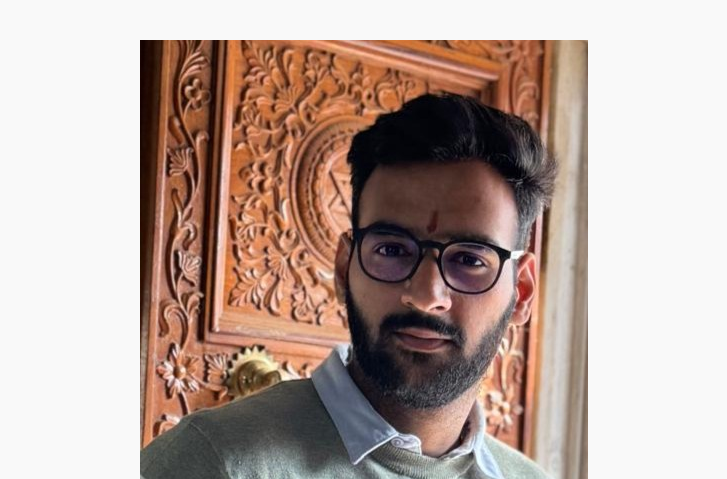
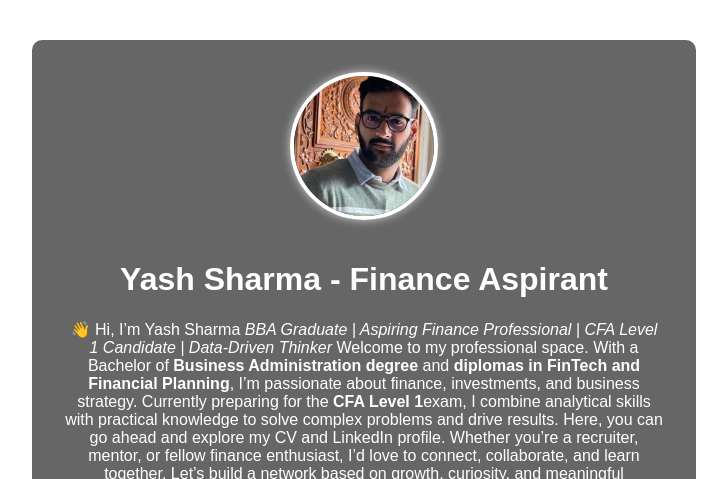
Before and after one commit to Khalibalimonkey/Yash-Portfolio, a plain HTML site: page index.html in a window 1280 px wide. Shown: the top 479 px of the page, without its empty margins (276-1003 px from the left). Drawn offline with Linux system fonts and the light colour scheme.

Commit message:
Update index.html

```diff
--- a/index.html
+++ b/index.html
@@ -9,8 +9,30 @@
       font-family: Arial, sans-serif;
       text-align: center;
       padding: 2rem;
-      background: #f9f9f9;
+      background: url(Background.jpg') no-repeat center center fixed;
+      background-size: cover;
+      /* Default font color, change if background is dark */
+      color: white;
+      transition: color 0.3s ease;
     }
+ /* Container with slight transparent background for readability */
+    .content-container {
+      background-color: rgba(0, 0, 0, 0.6); /* dark transparent bg */
+      padding: 2rem;
+      border-radius: 10px;
+      display: inline-block;
+      max-width: 600px;
+    }
+
+    /* Image styling (profile photo above "I am Yash" text) */
+    .profile-photo {
+      width: 140px;
+      height: 140px;
+      object-fit: cover;
+      border: 4px solid #fff;
+      border-radius: 50%;
+      margin-bottom: 1rem;
+      box-shadow: 0 0 10px rgba(255, 255, 255, 0.7);
 
     h1 {
       font-size: 2rem;
@@ -22,6 +44,7 @@
       margin: 1rem auto;
       font-size: 1rem;
       line-height: 1.5;
+      color: inherit;
     }
 
     .button {
```
